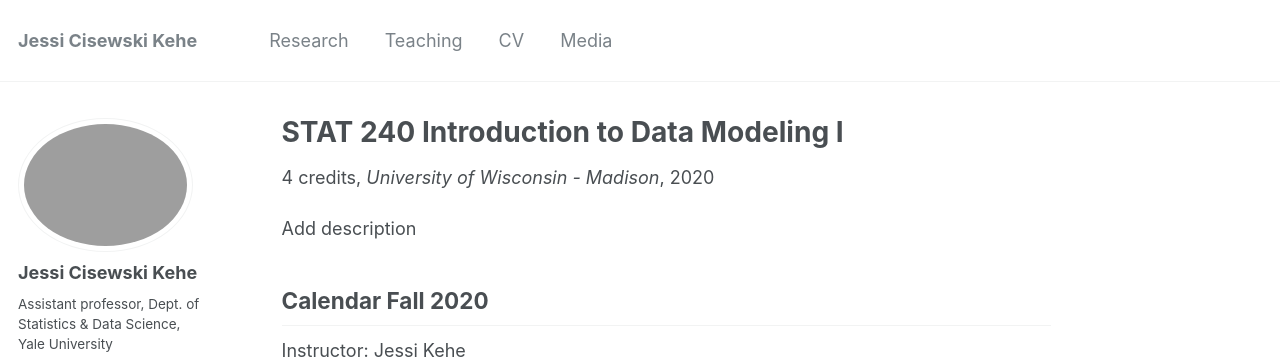
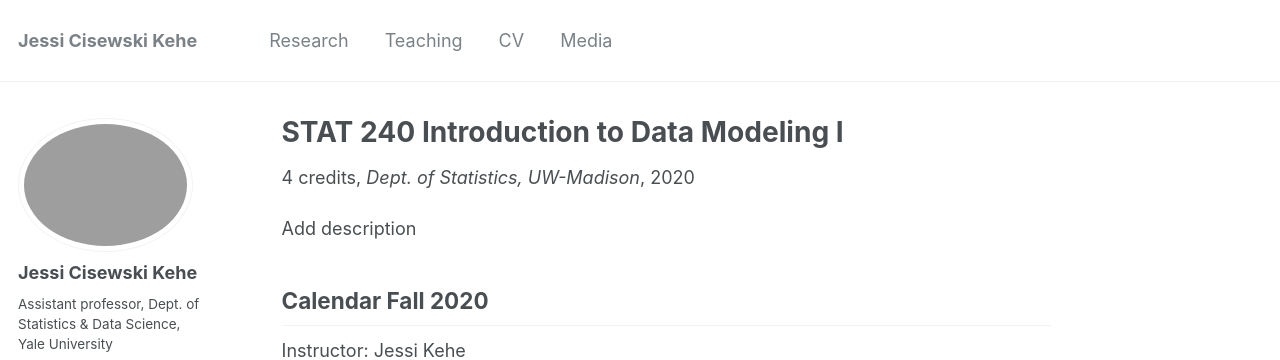
Before and after one commit to JessiCisewskiKehe/JessiCisewskiKehe.github.io, a Jekyll site: the page built from _teaching/fa20/calendar.md, in a window 1280 px wide and 900 px high. Shown: the top 360 px of the window. Built offline with Jekyll 4.4.1, drawn with Linux system fonts in a browser that asks for light colours; some web fonts are replaced.

Commit message:
teaching fall 2020

```diff
--- a/_teaching/fa20/calendar.md
+++ b/_teaching/fa20/calendar.md
@@ -3,7 +3,7 @@ title: "STAT 240 Introduction to Data Modeling I"
 collection: teaching
 type: "4 credits"
 permalink: /teaching/2020-fall-teaching-1
-venue: "University of Wisconsin - Madison"
+venue: "Dept. of Statistics, UW-Madison"
 date: 2020-09-01
 location: "Madison, WI, USA"
 ---
```
